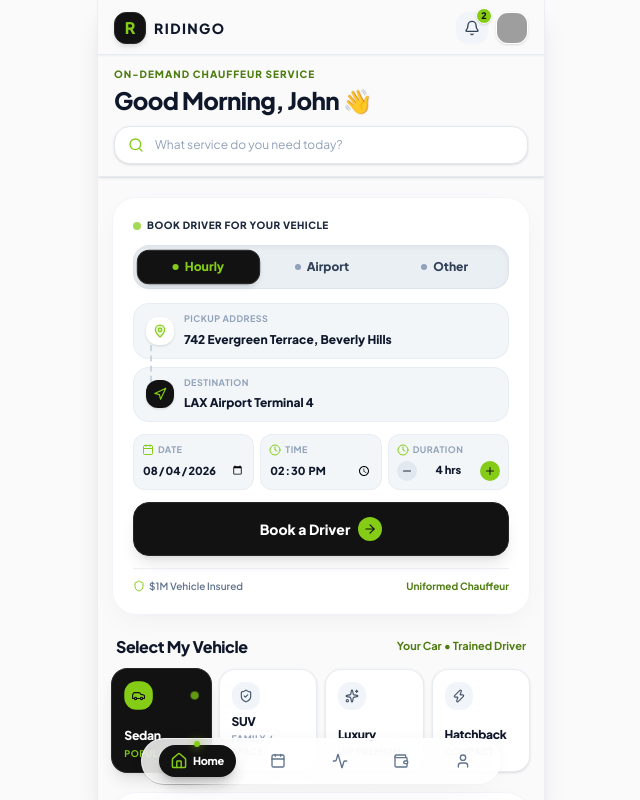
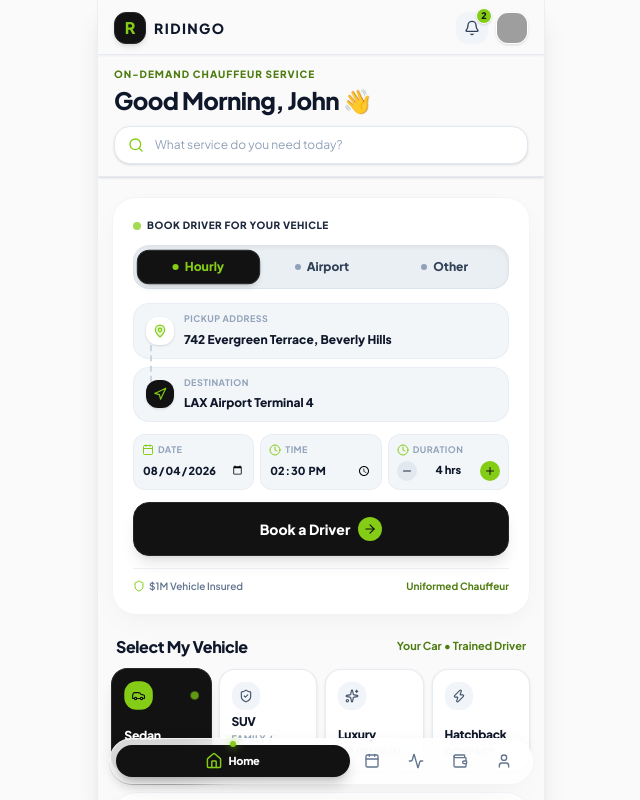
Before and after one commit to ANURAGKM4588/Ridingo-Mobile-App, a React (Vite) app: page / in a window 1280 px wide. Shown: the whole page, without its empty margins (319-959 px from the left). Built offline with nearby package versions, Linux system fonts and the light colour scheme; grey boxes are pictures that could not be loaded.

Commit message:
Fit bottom FloatingNav width and fixed positioning to match app size

```diff
--- a/src/components/FloatingNav.tsx
+++ b/src/components/FloatingNav.tsx
@@ -17,8 +17,8 @@ export const FloatingNav: React.FC<FloatingNavProps> = ({ activeTab, onTabChange
   ];
 
   return (
-    <div className="absolute bottom-4 left-1/2 -translate-x-1/2 z-40 w-[90%] max-w-[360px] pointer-events-auto">
-      <nav className="glass-floating rounded-full p-1.5 flex items-center justify-around shadow-2xl border border-white/90 backdrop-blur-2xl bg-white/90">
+    <div className="fixed bottom-4 left-1/2 -translate-x-1/2 z-40 w-full max-w-md px-3 pointer-events-auto">
+      <nav className="glass-floating rounded-full p-1.5 flex items-center justify-between shadow-2xl border border-white/90 backdrop-blur-2xl bg-white/95 ring-1 ring-slate-900/5">
         {tabs.map((tab) => {
           const Icon = tab.icon;
           const isActive = activeTab === tab.id;
@@ -26,12 +26,14 @@ export const FloatingNav: React.FC<FloatingNavProps> = ({ activeTab, onTabChange
           return (
             <button
               key={tab.id}
+              type="button"
               onClick={() => onTabChange(tab.id)}
-              className={`relative flex items-center justify-center gap-1.5 py-2 px-3 rounded-full transition-all duration-300 ${
+              className={`relative flex items-center justify-center gap-1.5 py-2 px-3.5 rounded-full transition-all duration-300 cursor-pointer ${
                 isActive
-                  ? 'bg-[#121212] text-white shadow-lg shadow-black/20 font-extrabold'
-                  : 'text-slate-500 hover:text-slate-900 font-bold'
+                  ? 'bg-[#121212] text-white shadow-lg shadow-black/20 font-extrabold flex-1'
+                  : 'text-slate-500 hover:text-slate-900 font-bold hover:bg-slate-100/60'
               }`}
+              aria-label={tab.label}
             >
               <Icon className={`w-4 h-4 transition-transform duration-300 ${isActive ? 'scale-110 text-[#84CC16]' : ''}`} />
 
```
